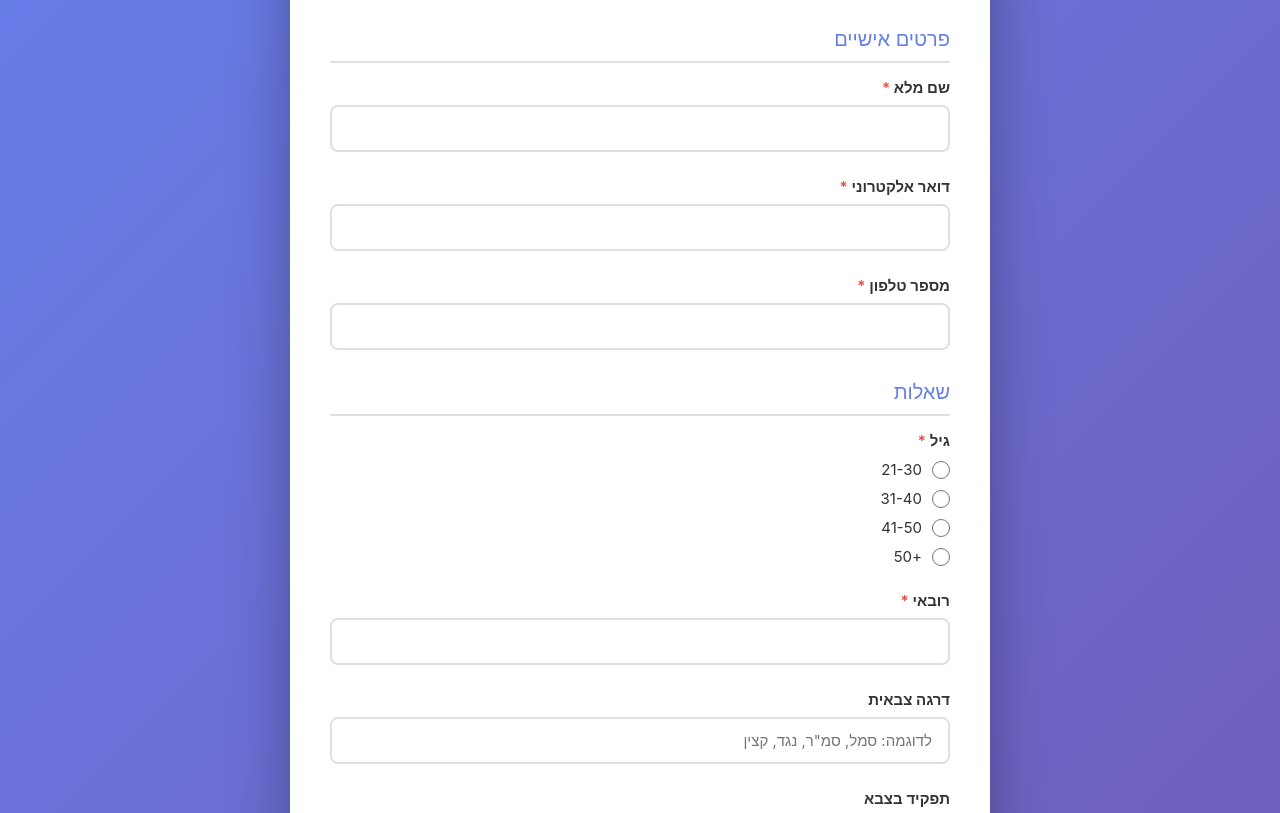
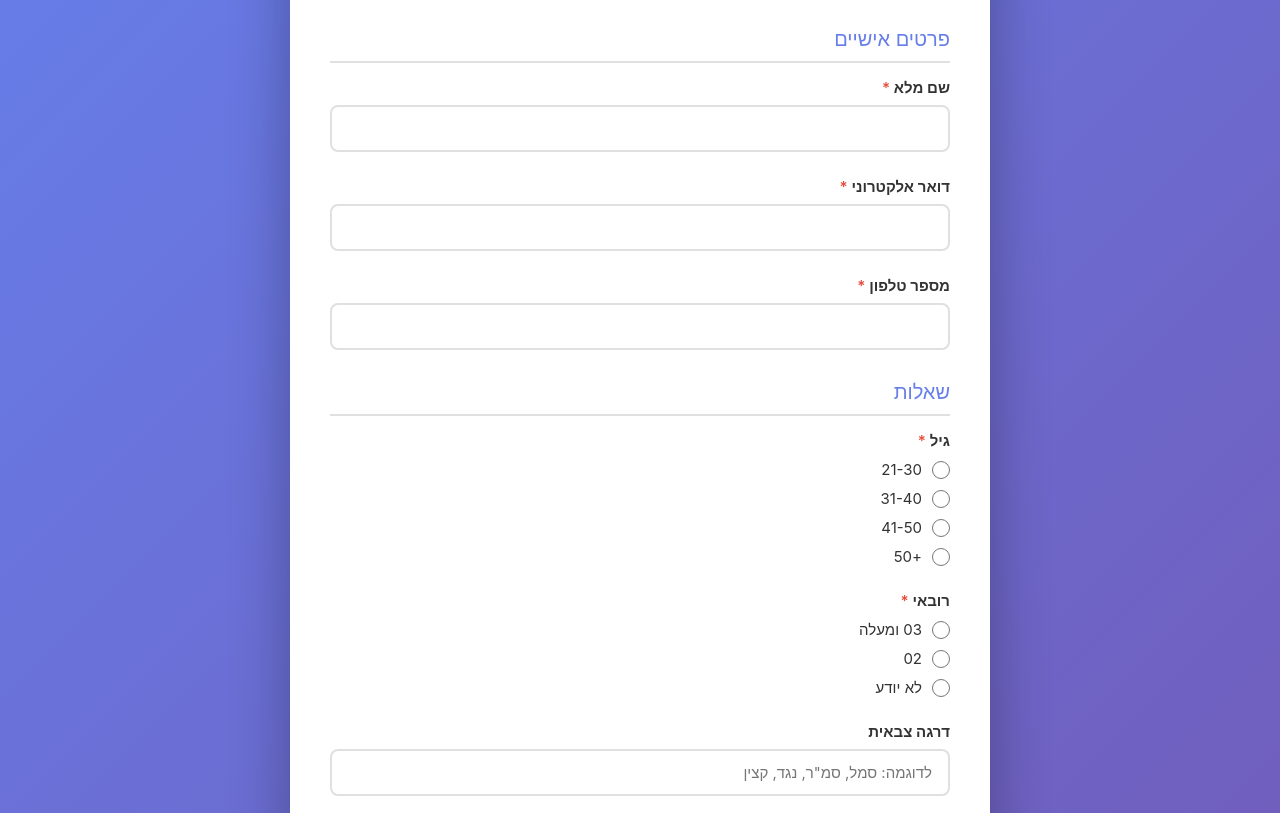
Before and after one commit to yoramfeld/TAAD-landing-page, a plain HTML site: page index.html in a window 1280 px wide. Shown: the part 132-945 px from the top of the page. Drawn offline with Linux system fonts and the light colour scheme.

Commit message:
Add files via upload

```diff
--- a/index.html
+++ b/index.html
@@ -255,10 +255,23 @@
                 </div>
             </div>
 
-            <!-- Question 2 - Military Service -->
+            <!-- Question 2 - Rovayi -->
             <div class="form-group">
-                <label for="military_service">רובאי <span class="required">*</span></label>
-                <input type="text" id="military_service" name="military_service" required>
+                <label>רובאי <span class="required">*</span></label>
+                <div class="radio-group">
+                    <div class="radio-option">
+                        <input type="radio" id="rovayi1" name="rovayi" value="03 ומעלה" required>
+                        <label for="rovayi1">03 ומעלה</label>
+                    </div>
+                    <div class="radio-option">
+                        <input type="radio" id="rovayi2" name="rovayi" value="02">
+                        <label for="rovayi2">02</label>
+                    </div>
+                    <div class="radio-option">
+                        <input type="radio" id="rovayi3" name="rovayi" value="לא יודע">
+                        <label for="rovayi3">לא יודע</label>
+                    </div>
+                </div>
             </div>
 
             <!-- Question 3 - Military Rank -->
@@ -383,11 +396,6 @@
             </div>
 
             <div class="form-group">
-                <label for="experience">ספר על ניסיון רלוונטי</label>
-                <textarea id="experience" name="experience"></textarea>
-            </div>
-
-            <div class="form-group">
                 <label for="additional">פרטים נוספים</label>
                 <textarea id="additional" name="additional"></textarea>
             </div>
```
